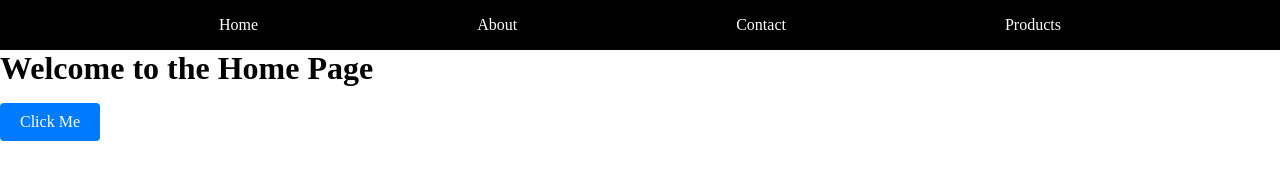
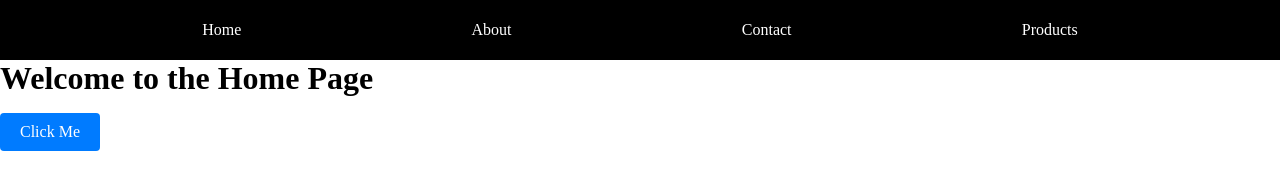
Before and after one commit to soko7awen/n315-final, a website built with Vite: page index.html in a window 1280 px wide. Built offline with nearby package versions, Linux system fonts and the light colour scheme.

Commit message:
Enhance navigation structure and add Teams page functionality

```diff
--- a/src/main.js
+++ b/src/main.js
@@ -4,10 +4,12 @@ const modules = import.meta.glob("./pages/*.js", { eager: true });
 
 const routeList = Object.values(modules).map((mod) => {
   const meta = mod.meta ?? {};
+  const id = meta.id;
   return {
-    id: meta.id,
+    id,
     label: meta.label ?? meta.id,
     order: meta.order ?? 9999,
+    parent: meta.parent ?? null,
     render: mod.render,
     init: mod.init,
   };
@@ -21,18 +23,50 @@ routeList.forEach((r) => {
   routes[r.id] = r;
 });
 
+// 5) Build a parent → children map for nav
+const childrenByParent = {};
+routeList.forEach((route) => {
+  if (!route.parent) return; // top-level, no parent
+  if (!childrenByParent[route.parent]) {
+    childrenByParent[route.parent] = [];
+  }
+  childrenByParent[route.parent].push(route);
+});
+
 function buildNav() {
-  const $nav = $("#appNav");
+  const $nav = $("nav"); // assume <nav></nav> in index.html
 
-  const links = routeList
+  const topLevel = routeList.filter((r) => !r.parent);
+
+  const html = topLevel
     .map((route) => {
-      return `<a href="#${route.id}" data-page="${route.id}">
-                ${route.label}
-              </a>`;
+      const children = childrenByParent[route.id] || [];
+
+      if (children.length === 0) {
+        // simple top-level link
+        return `<a href="#${route.id}" class="nav-link">${route.label}</a>`;
+      }
+
+      // parent with submenu
+      const submenuLinks = children
+        .map(
+          (child) =>
+            `<a href="#${child.id}" class="submenu-link">${child.label}</a>`
+        )
+        .join("");
+
+      return `
+        <div class="nav-item has-children">
+          <a href="#${route.id}" class="nav-link parent-link">${route.label}</a>
+          <div class="submenu">
+            ${submenuLinks}
+          </div>
+        </div>
+      `;
     })
-    .join(" ");
+    .join("");
 
-  $nav.append(links);
+  $nav.html(html);
 }
 
 function changeRoute() {
--- /dev/null
+++ b/src/pages/teams.js
@@ -0,0 +1,21 @@
+import $ from "jquery";
+
+export const meta = {
+  order: 3,
+  id: "teams",
+  label: "Teams",
+  parent: "about",
+};
+
+export function render() {
+  return `<h1>Welcome to the Teams Page</h1>;
+<div id="clickMe" class="btn">Click Me</div>`;
+}
+
+export function init() {
+  console.log("contact function called");
+
+  $("#clickMe").on("click", function () {
+    alert("You clicked the button on the Teams Page!");
+  });
+}
--- a/src/scss/structure.scss
+++ b/src/scss/structure.scss
@@ -18,16 +18,36 @@ p {
 }
 
 nav {
-  height: 50px;
-  background-color: #000;
   display: flex;
   align-items: center;
   justify-content: space-evenly;
+  gap: 1rem;
+  background-color: #000;
+  height: 60px;
 
   a {
     text-decoration: none;
     color: #fff;
+    padding: 8px 12px;
+    border-radius: 4px;
+    transition: background-color 0.3s ease;
   }
+}
+
+.nav-item {
+  position: relative;
+}
+
+.submenu {
+  display: none;
+  position: absolute;
+  top: 100%;
+  left: 10px;
+  margin-top: 10px;
+}
+
+.nav-item.has-children:hover .submenu {
+  display: block;
 }
 
 .btn {
```
